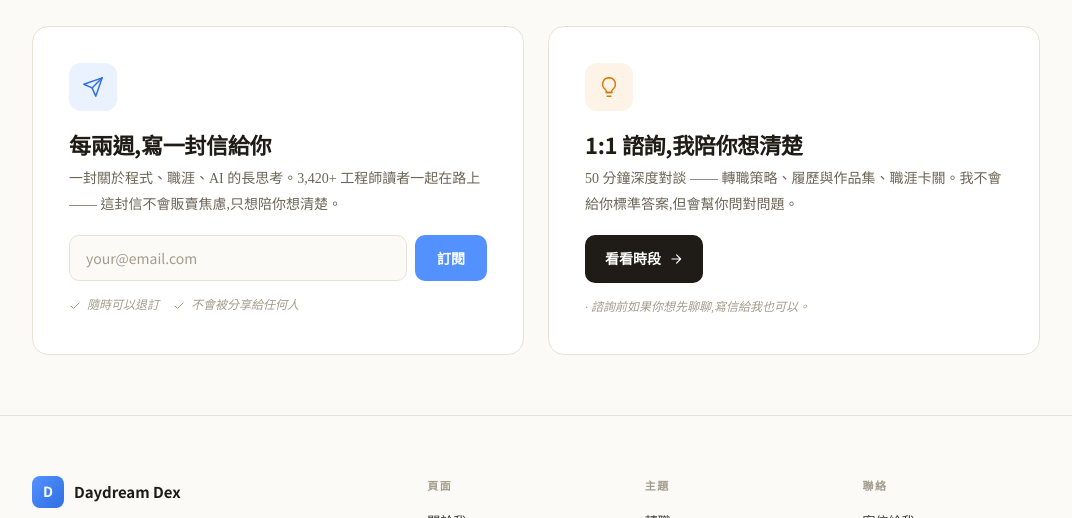
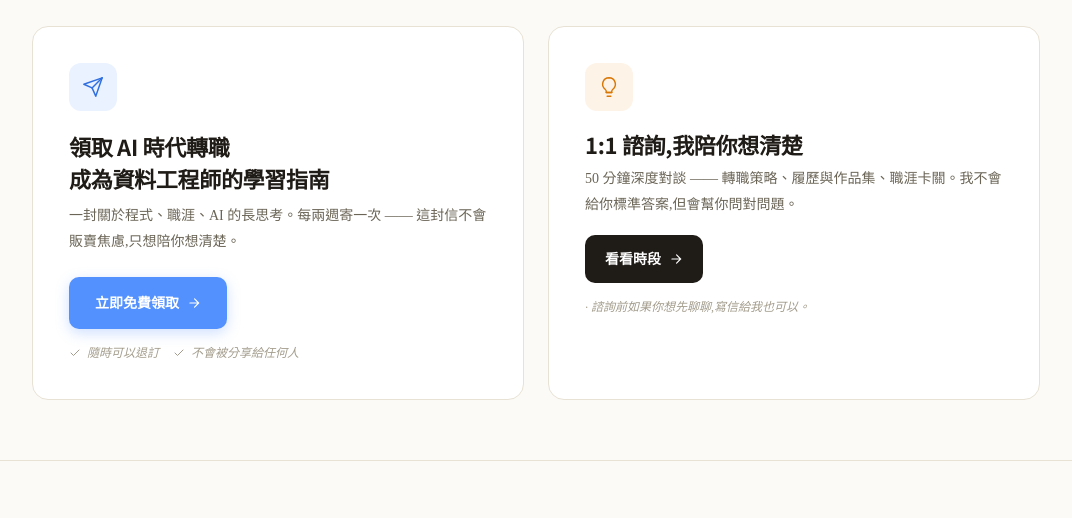
Before and after one commit to lu791019/daydreamdex-astro, an Astro site: page / in a window 1280 px wide. Shown: the part 8540-9058 px from the top of the page, without its empty margins (104-1176 px from the left). Built offline with nearby package versions, Linux system fonts and the light colour scheme; Astro itself is replaced by a stand-in of ours.

Commit message:
feat(newsletter): wire up TopBar + homepage CTA to /newsletter
- TopBar 電子報 link: # → /newsletter
- Homepage W_Newsletter: rewrite headline + replace fake input/button with single CTA → /newsletter

```diff
--- a/src/components/blocks/TopBar.astro
+++ b/src/components/blocks/TopBar.astro
@@ -74,7 +74,7 @@ const navItems: NavItem[] = [
   { label: '職涯諮詢', href: '/coaching', icon: 'calendar' },
   { label: '免費課程', href: '#', icon: 'graduation' },
   { label: '付費課程', href: CTA_COURSE_URL, icon: 'sparkle' },
-  { label: '電子報', href: '#', icon: null },
+  { label: '電子報', href: '/newsletter', icon: null },
 ];
 ---
 <div
--- a/src/pages/index.astro
+++ b/src/pages/index.astro
@@ -963,14 +963,14 @@ const forYouLink = featured[0] ? `/blog/${featured[0].slug}` : '/blog';
                 <path d="M22 2L11 13"/><path d="M22 2l-7 20-4-9-9-4 20-7z"/>
               </svg>
             </div>
-            <h3 style={`font-family:${sans};font-size:22px;font-weight:700;color:${C.ink};margin:0 0 8px;letter-spacing:-0.3px;`}>每兩週,寫一封信給你</h3>
-            <p style={`font-family:${serif};font-size:14px;color:${C.muted};line-height:1.85;margin:0 0 18px;`}>
-              一封關於程式、職涯、AI 的長思考。3,420+ 工程師讀者一起在路上 —— 這封信不會販賣焦慮,只想陪你想清楚。
+            <h3 style={`font-family:${sans};font-size:22px;font-weight:700;color:${C.ink};margin:0 0 8px;letter-spacing:-0.3px;line-height:1.45;`}>領取 AI 時代轉職<br/>成為資料工程師的學習指南</h3>
+            <p style={`font-family:${serif};font-size:14px;color:${C.muted};line-height:1.85;margin:0 0 22px;`}>
+              一封關於程式、職涯、AI 的長思考。每兩週寄一次 —— 這封信不會販賣焦慮,只想陪你想清楚。
             </p>
-            <div style="display:flex;gap:8px;">
-              <input placeholder="your@email.com" style={`flex:1;padding:12px 16px;border:1px solid ${C.rule};border-radius:10px;font-family:${sans};font-size:14px;outline:none;background:${C.bg};`} />
-              <button style={`padding:0 22px;background:${C.accent};color:#fff;border:none;border-radius:10px;font-family:${sans};font-size:14px;font-weight:600;cursor:pointer;`}>訂閱</button>
-            </div>
+            <a href="/newsletter" style={`display:inline-flex;align-items:center;gap:8px;padding:14px 26px;background:${C.accent};color:#fff;border-radius:10px;font-family:${sans};font-size:14px;font-weight:600;text-decoration:none;box-shadow:0 4px 14px rgba(83,145,255,0.28);`}>
+              立即免費領取
+              <svg width="14" height="14" viewBox="0 0 24 24" fill="none" stroke="currentColor" stroke-width="2" stroke-linecap="round"><path d="M5 12h14M13 5l7 7-7 7"/></svg>
+            </a>
             <div style={`margin-top:14px;display:flex;align-items:center;gap:14px;font-family:${serif};font-size:12px;color:${C.faint};font-style:italic;`}>
               <span style="display:flex;align-items:center;gap:6px;">
                 <svg width="12" height="12" viewBox="0 0 24 24" fill="none" stroke="currentColor" stroke-width="2" stroke-linecap="round"><polyline points="20 6 9 17 4 12"/></svg>
```
